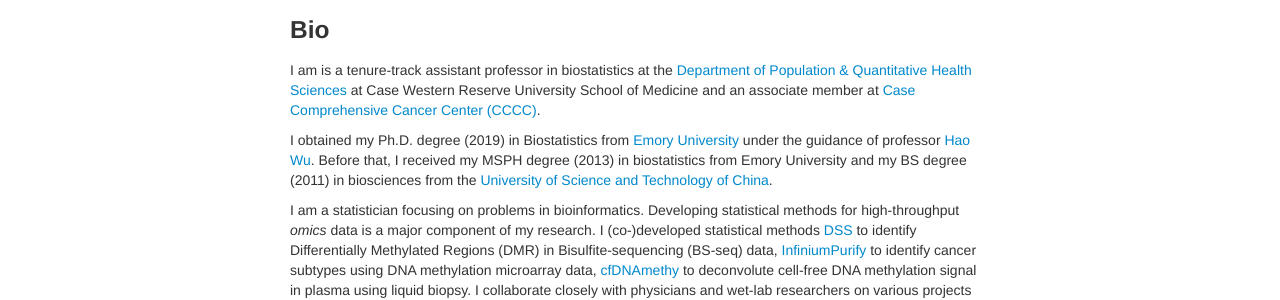
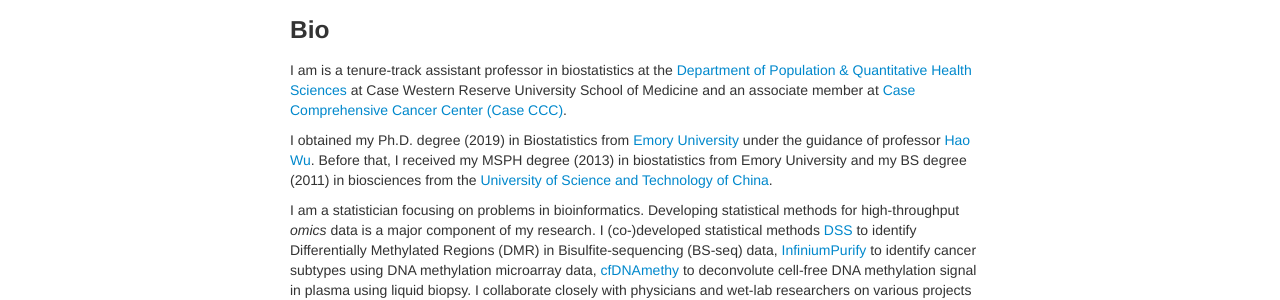
Before and after one commit to haoharryfeng/testpage4, a Jekyll site: the page built from index.md, in a window 1280 px wide. Shown: the part 569-869 px from the top of the page. Built offline with Jekyll 4.4.1, drawn with Linux system fonts in a browser that asks for light colours.

Commit message:
Update index.md

```diff
--- a/index.md
+++ b/index.md
@@ -52,7 +52,7 @@ One to two postdoc research scholar position(s) are immediately available at our
 
 I am is a tenure-track assistant professor in biostatistics at the
 [Department of Population &amp; Quantitative Health Sciences](http://epbiwww.case.edu/)
-at Case Western Reserve University School of Medicine and an associate member at [Case Comprehensive Cancer Center (CCCC)](https://case.edu/cancer/).
+at Case Western Reserve University School of Medicine and an associate member at [Case Comprehensive Cancer Center (Case CCC)](https://case.edu/cancer/).
 
 I obtained my Ph.D. degree (2019) in Biostatistics from [Emory University](https://www.sph.emory.edu/departments/bios/index.html) under the guidance of
 professor [Hao Wu](http://www.haowulab.org/). Before that, I received my MSPH degree (2013) in biostatistics from Emory University and my BS degree (2011)
```
